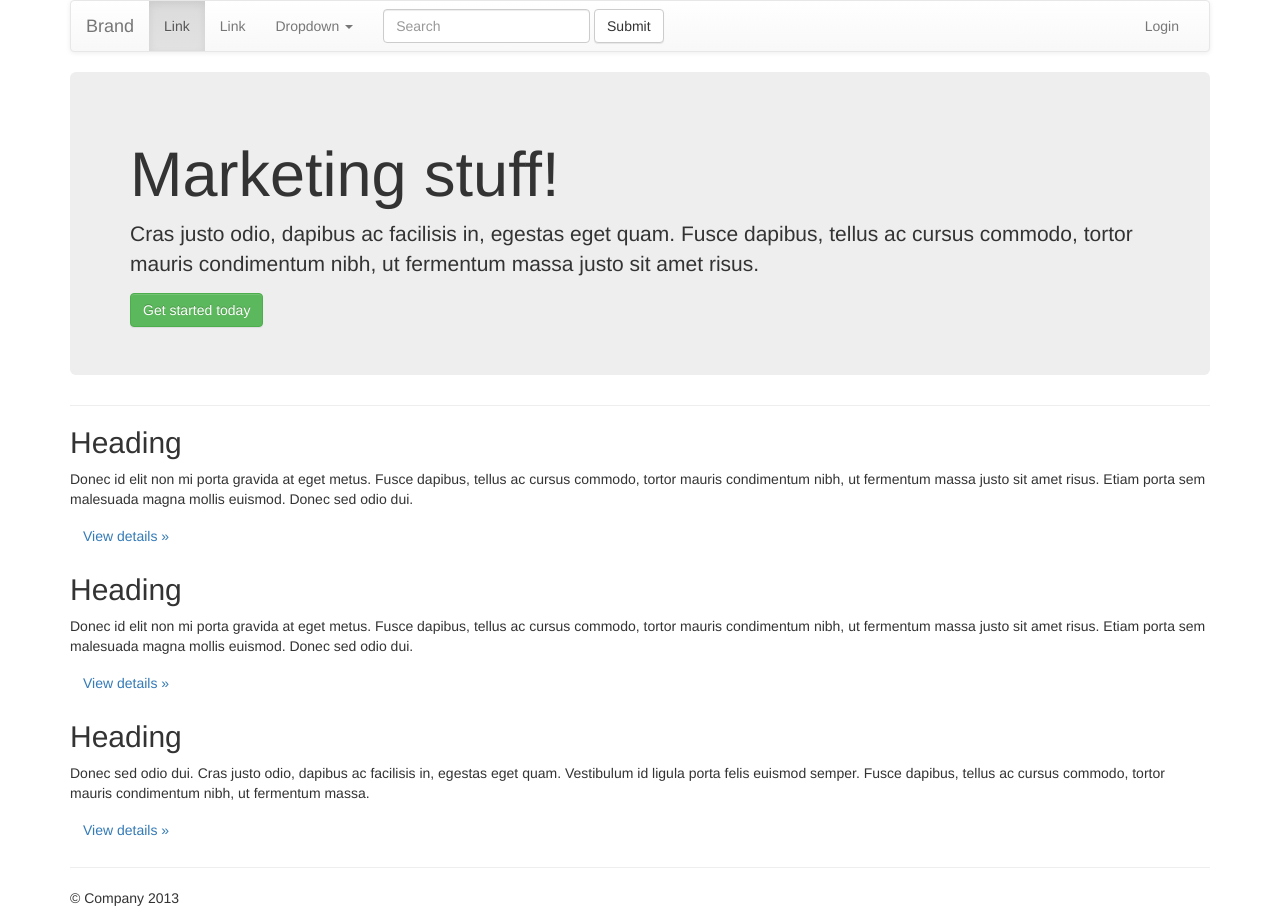
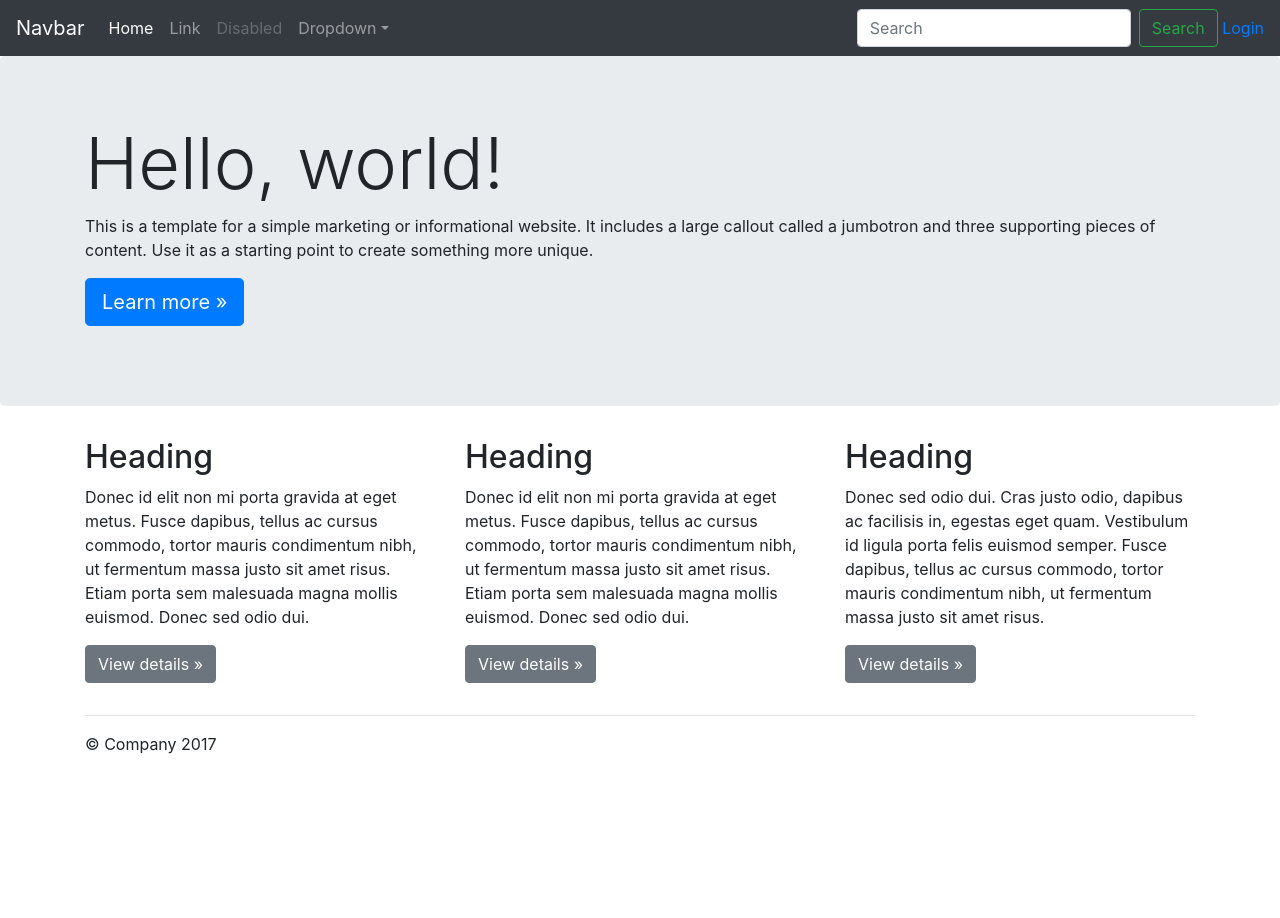
Before and after one commit to ahmadiga/django-starterkit, a Django app: page / in a window 1280 px wide. After the commit the page ends 754 px from the top, so only its background shows below. Run offline with Django 3.2, Linux system fonts and the light colour scheme; style sheets or scripts are compiled from the project's sources; parts of the project's set-up code (start-up, migrations or seed data) failed here and were passed over; some libraries are stand-ins or nearby versions.

Commit message:
- Remove django-bower and replace it with django-npm - Remove ruby compass and replace it with node-sass - Remove bootstrap V3 and replace it with bootstrap V4 - Remove JQuery V2 and replace it with JQuery V4

```diff
--- a/docker-build/docker-compose.yml
+++ b/docker-build/docker-compose.yml
@@ -11,7 +11,6 @@ services:
       - "8000:8000"
     volumes:
       - ../:/usr/src/app/
-      - ../../django-generator:/usr/src/testing/
 
     environment:
       DJANGO_SETTINGS_MODULE: 'django_starterkit.settings'
--- a/main/static/css/common.scss
+++ b/main/static/css/common.scss
@@ -0,0 +1,5 @@
+
+
+body {
+  padding-top: 3.5rem;
+}
--- a/main/templates/account/logout.html
+++ b/main/templates/account/logout.html
@@ -11,7 +11,7 @@
 {% endblock %}
 {% block registration_content %}
     <div class="row">
-        <div class="col-md-6 col-md-offset-3">
+        <div class="col-md-6 offset-md-3">
             <div class="box box-primary">
                 <div class="box-header with-border">
                     <h3 class="box-title">{% trans 'Sign Out' %}</h3>
--- a/main/templates/account/password_change.html
+++ b/main/templates/account/password_change.html
@@ -12,7 +12,7 @@
 {% endblock %}
 {% block registration_content %}
     <div class="row">
-        <div class="col-md-6 col-md-offset-3">
+        <div class="col-md-6 offset-md-3">
             <div class="panel panel-info">
                 <div class="panel-body">
                     <form method="POST" action="{% url 'account_change_password' %}" class="password_change">
--- a/main/templates/layout/base.html
+++ b/main/templates/layout/base.html
@@ -20,8 +20,6 @@
 
     <!-- Le styles -->
     {% compress css %}
-        <link rel="stylesheet" href="{% static "bootstrap/dist/css/bootstrap-theme.min.css" %}" type="text/css"
-              charset="utf-8">
         <link rel="stylesheet" href="{% static "bootstrap/dist/css/bootstrap.min.css" %}" type="text/css"
               charset="utf-8">
         <link rel="stylesheet" href="{% static "css/common.scss" %}" type="text/scss" charset="utf-8">
@@ -46,6 +44,7 @@
 
 {% compress js %}
     <script src="{% static "jquery/dist/jquery.min.js" %}" type="text/javascript" charset="utf-8"></script>
+    <script src="{% static "popper.js/dist/umd/popper.min.js" %}" type="text/javascript" charset="utf-8"></script>
     <script src="{% static "bootstrap/dist/js/bootstrap.min.js" %}" type="text/javascript" charset="utf-8"></script>
     <script src="{% static "parsley/js/parsley.min.js" %}" type="text/javascript" charset="utf-8"></script>
     <script src="{% static "js/script.js" %}" type="text/javascript" charset="utf-8"></script>
--- a/main/templates/layout/layout.html
+++ b/main/templates/layout/layout.html
@@ -4,16 +4,15 @@
 {% block base_content %}
 
 
-    <div class="container">
-        {% include "layout/tools/header.html" %}
+    {% include "layout/tools/header.html" %}
 
+    <main role="main">
         {% block layout_content %}
 
         {% endblock %}
-        {% include "layout/tools/footer.html" %}
+    </main>
+    {% include "layout/tools/footer.html" %}
 
-    </div>
-    <!-- /container -->
 
 
 {% endblock %}
--- a/main/templates/layout/tools/footer.html
+++ b/main/templates/layout/tools/footer.html
@@ -1,4 +1,4 @@
 {% load i18n %}
-<div class="footer">
-    <p>&copy; {% trans "Company 2013" %}</p>
-</div>
+<footer class="container">
+    <p>&copy; Company 2017</p>
+</footer>
--- a/main/templates/layout/tools/header.html
+++ b/main/templates/layout/tools/header.html
@@ -1,41 +1,32 @@
 {% load i18n %}
-<nav class="navbar navbar-default">
-    <div class="container-fluid">
-        <!-- Brand and toggle get grouped for better mobile display -->
-        <div class="navbar-header">
-            <button type="button" class="navbar-toggle collapsed" data-toggle="collapse"
-                    data-target="#bs-example-navbar-collapse-1" aria-expanded="false">
-                <span class="sr-only">Toggle navigation</span>
-                <span class="icon-bar"></span>
-                <span class="icon-bar"></span>
-                <span class="icon-bar"></span>
+<nav class="navbar navbar-expand-md navbar-dark fixed-top bg-dark">
+    <a class="navbar-brand" href="#">Navbar</a>
+    <button class="navbar-toggler" type="button" data-toggle="collapse" data-target="#navbarsExampleDefault"
+            aria-controls="navbarsExampleDefault" aria-expanded="false" aria-label="Toggle navigation">
+        <span class="navbar-toggler-icon"></span>
     </button>
-            <a class="navbar-brand" href="{% url "home" %}">Brand</a>
-        </div>
 
-        <!-- Collect the nav links, forms, and other content for toggling -->
-        <div class="collapse navbar-collapse" id="bs-example-navbar-collapse-1">
+    <div class="collapse navbar-collapse" id="navbarsExampleDefault">
 
         {% include "layout/tools/main_menu.html" %}
-            <form class="navbar-form navbar-left">
-                <div class="form-group">
-                    <input type="text" class="form-control" placeholder="Search">
+        <form class="form-inline my-2 my-lg-0">
+            <input class="form-control mr-sm-2" type="text" placeholder="Search" aria-label="Search">
+            <button class="btn btn-outline-success my-2 my-sm-0" type="submit">Search</button>
+        </form>
+        &nbsp;
+        <ul class="nav  my-2 my-lg-0">
+            {% if request.user.is_authenticated %}
+                <li class="nav-item dropdown">
+                    <a href="#" class="nav-link dropdown-toggle" data-toggle="dropdown" role="button"
+                       aria-haspopup="true"
+                       aria-expanded="false">{{ request.user }} <span class="caret"></span></a>
+                    <div class="dropdown-menu">
+                        <a class="dropdown-item" href="{% url "account_logout" %}">{% trans "logout" %}</a>
                     </div>
-                <button type="submit" class="btn btn-default">Submit</button>
-            </form>
-            <ul class="nav navbar-nav navbar-right">
-                {% if request.user.is_authenticated %}
-                    <li class="dropdown">
-                        <a href="#" class="dropdown-toggle" data-toggle="dropdown" role="button" aria-haspopup="true"
-                           aria-expanded="false">{{ request.user }} <span class="caret"></span></a>
-                        <ul class="dropdown-menu">
-                            <li><a href="{% url "account_logout" %}">{% trans "logout" %}</a></li>
-                        </ul>
                 </li>
             {% else %}
                 <li><a href="{% url "account_login" %}">{% trans "Login" %}</a></li>
             {% endif %}
         </ul>
-        </div><!-- /.navbar-collapse -->
-    </div><!-- /.container-fluid -->
+    </div>
 </nav>
--- a/main/templates/layout/tools/main_menu.html
+++ b/main/templates/layout/tools/main_menu.html
@@ -1,18 +1,21 @@
 {% load i18n %}
-<ul class="nav navbar-nav">
-    <li class="active"><a href="#">Link <span class="sr-only">(current)</span></a></li>
-    <li><a href="#">Link</a></li>
-    <li class="dropdown">
-        <a href="#" class="dropdown-toggle" data-toggle="dropdown" role="button" aria-haspopup="true"
-           aria-expanded="false">Dropdown <span class="caret"></span></a>
-        <ul class="dropdown-menu">
-            <li><a href="#">Action</a></li>
-            <li><a href="#">Another action</a></li>
-            <li><a href="#">Something else here</a></li>
-            <li role="separator" class="divider"></li>
-            <li><a href="#">Separated link</a></li>
-            <li role="separator" class="divider"></li>
-            <li><a href="#">One more separated link</a></li>
-        </ul>
+<ul class="navbar-nav mr-auto">
+    <li class="nav-item active">
+        <a class="nav-link" href="{% url "home" %}">Home <span class="sr-only">(current)</span></a>
+    </li>
+    <li class="nav-item">
+        <a class="nav-link" href="#">Link</a>
+    </li>
+    <li class="nav-item">
+        <a class="nav-link disabled" href="#">Disabled</a>
+    </li>
+    <li class="nav-item dropdown">
+        <a class="nav-link dropdown-toggle" href="http://example.com" id="dropdown01" data-toggle="dropdown"
+           aria-haspopup="true" aria-expanded="false">Dropdown</a>
+        <div class="dropdown-menu" aria-labelledby="dropdown01">
+            <a class="dropdown-item" href="#">Action</a>
+            <a class="dropdown-item" href="#">Another action</a>
+            <a class="dropdown-item" href="#">Something else here</a>
+        </div>
     </li>
 </ul>
--- a/main/templates/main/index.html
+++ b/main/templates/main/index.html
@@ -2,52 +2,45 @@
 {% load i18n %}
 
 {% block content %}
-
-    <!-- Jumbotron -->
+    <!-- Main jumbotron for a primary marketing message or call to action -->
     <div class="jumbotron">
-        <h1>Marketing stuff!</h1>
-
-        <p class="lead">Cras justo odio, dapibus ac facilisis in, egestas eget quam. Fusce dapibus, tellus ac cursus
-            commodo, tortor mauris condimentum nibh, ut fermentum massa justo sit amet risus.</p>
-        <a class="btn btn-large btn-success" href="#">Get started today</a>
+        <div class="container">
+            <h1 class="display-3">Hello, world!</h1>
+            <p>This is a template for a simple marketing or informational website. It includes a large callout called a
+                jumbotron and three supporting pieces of content. Use it as a starting point to create something more
+                unique.</p>
+            <p><a class="btn btn-primary btn-lg" href="#" role="button">Learn more &raquo;</a></p>
+        </div>
     </div>
 
-    <hr>
-
+    <div class="container">
         <!-- Example row of columns -->
-    <div class="row-fluid">
-        <div class="span4">
+        <div class="row">
+            <div class="col-md-4">
                 <h2>Heading</h2>
-
                 <p>Donec id elit non mi porta gravida at eget metus. Fusce dapibus, tellus ac cursus commodo, tortor
-                mauris
-                condimentum nibh, ut fermentum massa justo sit amet risus. Etiam porta sem malesuada magna mollis
-                euismod. Donec sed odio dui. </p>
-
-            <p><a class="btn" href="#">View details &raquo;</a></p>
+                    mauris condimentum nibh, ut fermentum massa justo sit amet risus. Etiam porta sem malesuada magna
+                    mollis euismod. Donec sed odio dui. </p>
+                <p><a class="btn btn-secondary" href="#" role="button">View details &raquo;</a></p>
             </div>
-        <div class="span4">
+            <div class="col-md-4">
                 <h2>Heading</h2>
-
                 <p>Donec id elit non mi porta gravida at eget metus. Fusce dapibus, tellus ac cursus commodo, tortor
-                mauris
-                condimentum nibh, ut fermentum massa justo sit amet risus. Etiam porta sem malesuada magna mollis
-                euismod. Donec sed odio dui. </p>
-
-            <p><a class="btn" href="#">View details &raquo;</a></p>
+                    mauris condimentum nibh, ut fermentum massa justo sit amet risus. Etiam porta sem malesuada magna
+                    mollis euismod. Donec sed odio dui. </p>
+                <p><a class="btn btn-secondary" href="#" role="button">View details &raquo;</a></p>
             </div>
-        <div class="span4">
+            <div class="col-md-4">
                 <h2>Heading</h2>
-
                 <p>Donec sed odio dui. Cras justo odio, dapibus ac facilisis in, egestas eget quam. Vestibulum id ligula
                     porta felis euismod semper. Fusce dapibus, tellus ac cursus commodo, tortor mauris condimentum nibh,
-                ut
-                fermentum massa.</p>
-
-            <p><a class="btn" href="#">View details &raquo;</a></p>
+                    ut fermentum massa justo sit amet risus.</p>
+                <p><a class="btn btn-secondary" href="#" role="button">View details &raquo;</a></p>
             </div>
         </div>
 
         <hr>
 
+    </div> <!-- /container -->
+
 {% endblock %}
--- a/rename.py
+++ b/rename.py
@@ -10,7 +10,7 @@ from tempfile import mkstemp
 def replace_djang_base(path, project_name):
     for dirname in os.listdir(path):
         try:
-            if dirname not in [".sass-cache", "bower_components", ".git", "db.sqlite3", "migrations"]:
+            if dirname not in [".sass-cache", "bower_components", "node_modules", ".git", "db.sqlite3", "migrations"]:
                 if isfile(join(path, dirname)):
                     replace(join(path, dirname), "django_starterkit", project_name)
                 else:
--- a/requirements.txt
+++ b/requirements.txt
@@ -17,12 +17,12 @@ Django==2.0.1
 django-allauth==0.34.0
 django-anymail==1.2
 django-appconf==1.0.2
-django-bower==5.2.0
 django-celery-beat==1.1.0
 django-compressor==2.2
 django-crispy-forms==1.7.0
 django-debug-toolbar==1.9.1
 django-generator==0.1
+django-npm==1.0.0
 django-parsley==0.7
 ephem==3.7.6.0
 futures==3.1.1
```
Also changed, not shown: django_starterkit/common.py (+3 -10 lines), main/templates/account/registration_base.html (+6 -4 lines), package.json (added, +12 -0 lines), README.md, 3 other files. Lines whose indentation alone changed are shown as unchanged.
